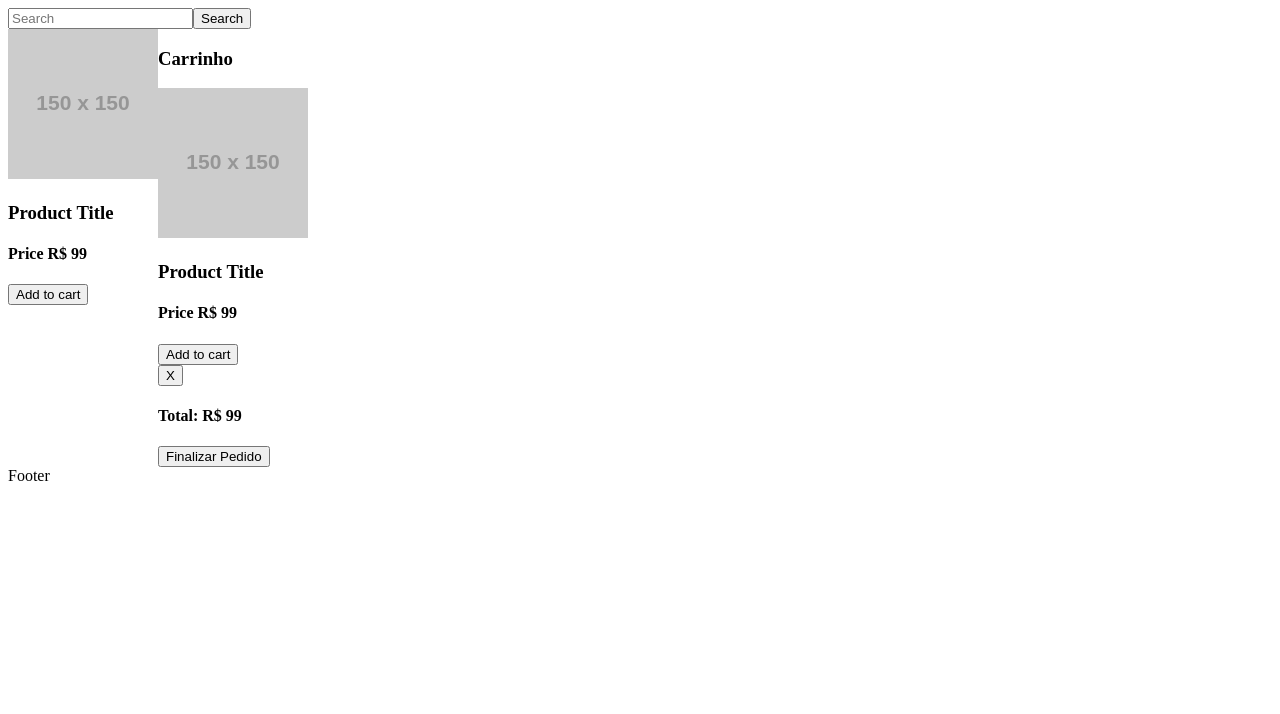
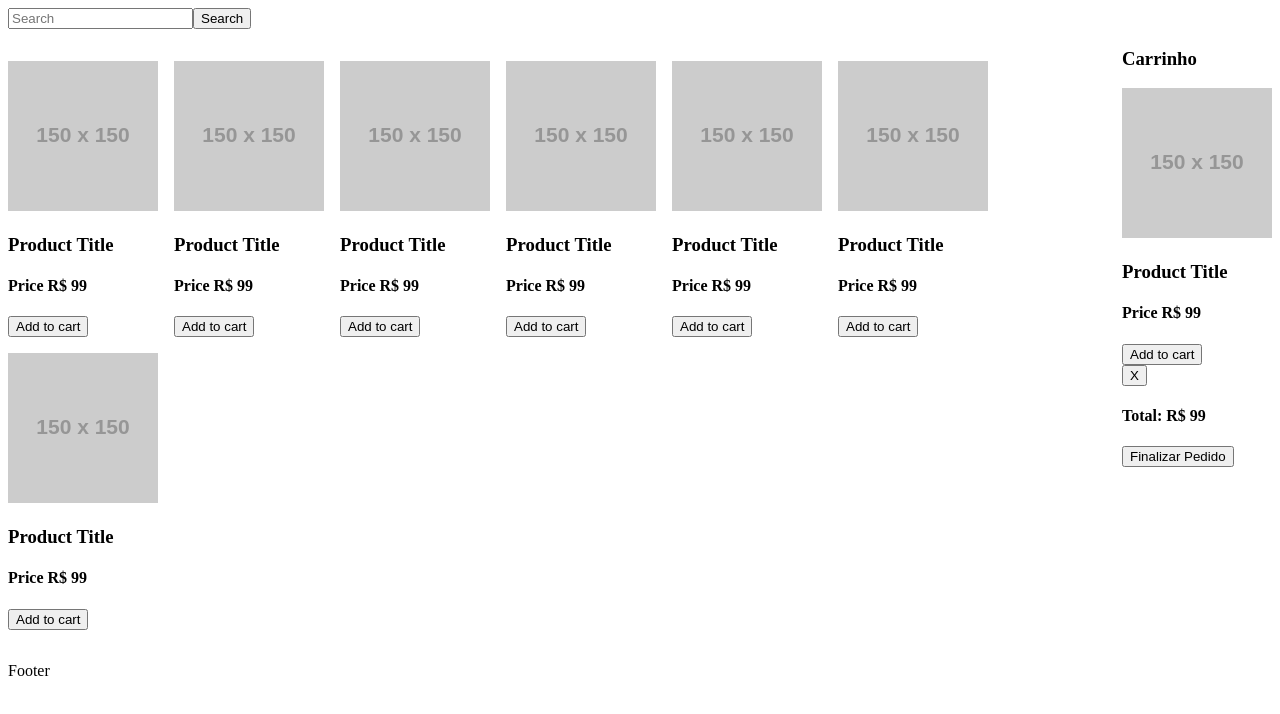
Before and after one commit to juslenelobeu-corebiz/desafio-gama, a React (Create React App) app: page / in a window 1280 px wide. Shown: the top 714 px of the page. Built offline with nearby package versions, Linux system fonts and the light colour scheme.

Commit message:
feat(productList): apply styled flex

```diff
--- a/src/components/ProductList/index.tsx
+++ b/src/components/ProductList/index.tsx
@@ -1,9 +1,18 @@
 import React from 'react'
 import ProductSummary from '../ProductSummary'
+import { ProductListContainer } from './styles'
 
 const ProductList = () => {
   return (
-    <ProductSummary />
+    <ProductListContainer>
+      <ProductSummary />
+      <ProductSummary />
+      <ProductSummary />
+      <ProductSummary />
+      <ProductSummary />
+      <ProductSummary />
+      <ProductSummary />
+    </ProductListContainer>
   )
 }
 
--- /dev/null
+++ b/src/components/ProductList/styles.ts
@@ -0,0 +1,9 @@
+import styled from 'styled-components';
+
+export const ProductListContainer = styled.section`
+  width: 100%;
+  display: flex;
+  flex-wrap: wrap;
+  gap: 1rem;
+  margin: 2rem 0;
+`
```
